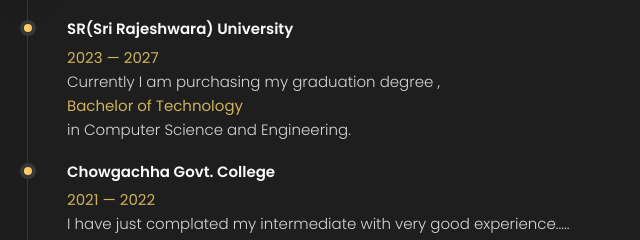
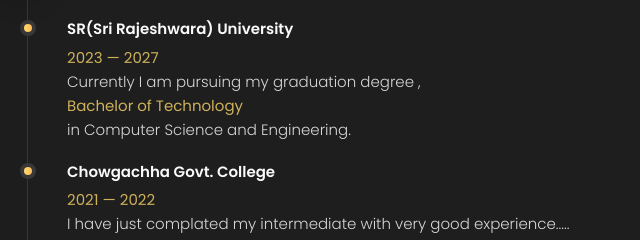
Before and after one commit to PrittyBiswas/My-Protfolio-1, a plain HTML site: page index.html in a window 1280 px wide. Both pictures are taken after a click on the button "Resume". Shown: the part 243-483 px from the top of the page, 369-1009 px from the left. Drawn offline with nearby package versions, Linux system fonts and the light colour scheme.

Commit message:
fix some grammatical mistakes

```diff
--- a/index.html
+++ b/index.html
@@ -451,7 +451,7 @@
               <span>2023 — 2027</span>
 
               <p class="timeline-text">
-                Currently I am purchasing my graduation degree ,
+                Currently I am pursuing my graduation degree ,
                 <span class="timeline-item-bold">Bachelor of Technology</span> in Computer Science and Engineering.
               </p>
 
```
